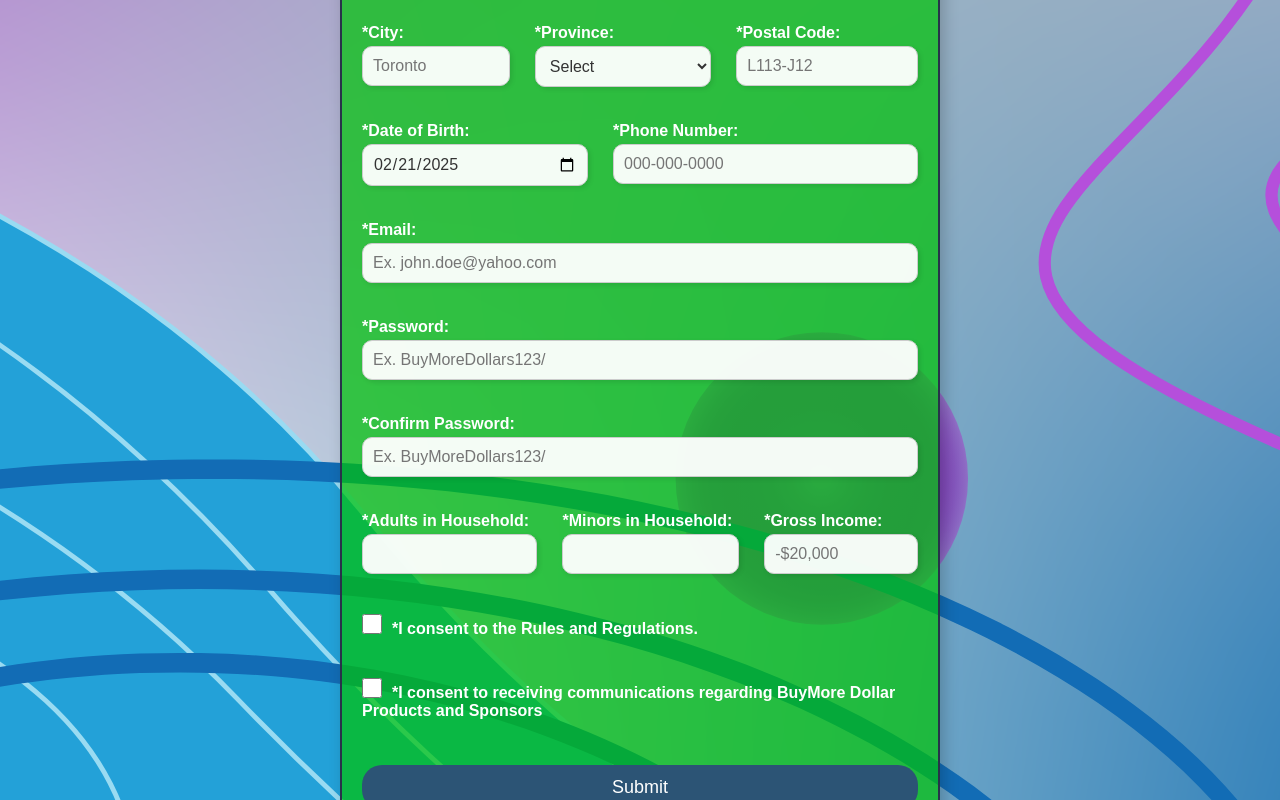
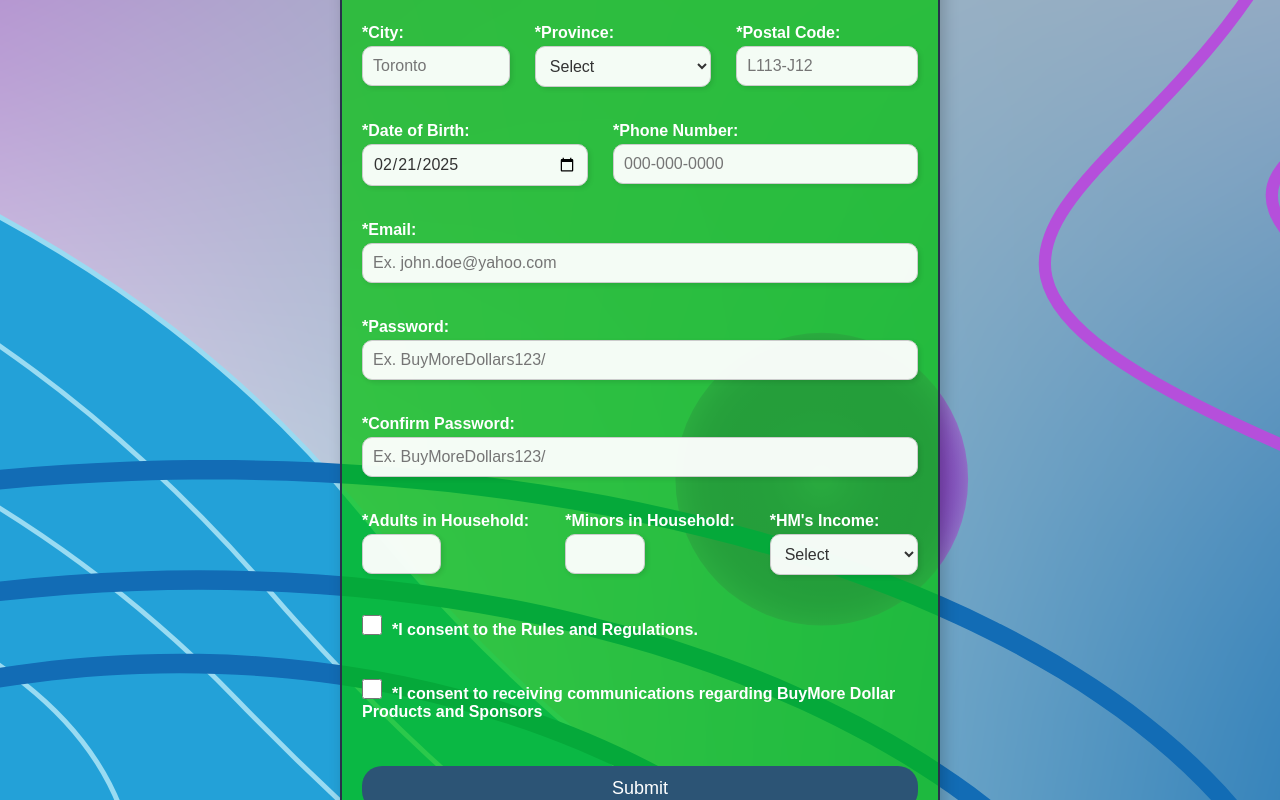
Before and after one commit to Raman9357/match-game, a React (Create React App) app: page /signup in a window 1280 px wide. Shown: the part 393-1193 px from the top of the page. Built offline with nearby package versions, Linux system fonts and the light colour scheme; a web font is replaced by a local one.

Commit message:
Fixed LogIn.jsx screen height in form.css plus some changes to SignUp.jsx

```diff
--- a/src/pages/SignUp.jsx
+++ b/src/pages/SignUp.jsx
@@ -321,17 +321,19 @@ function SignUp() {
                         </div>
 
                         <div className="income-container">
-                            <label className="income-label">*Gross Income:
-                                <input
-                                    type="number"
+                            <label>*HM's Income:
+                            <select
                                     name="income"
                                     value={formData.income}
                                     onChange={handleChange}
-                                    className={`income-input ${formErrors.income ? "error" : ""}`}
-                                    min="0"
-                                    step="1000"
-                                    placeholder="-$20,000"
-                                />
+                                    className={formErrors.income ? "error" : ""}
+                                >
+                                    <option value="">Select</option>
+                                    {["Below $20,000","$20,000-$39,999", "$40,000-$59,999", "$60,000-$79,999", "$80,000-$99,999", "$100,000-$149,999", "$150,000-$199,999", "Above $200,000"]
+                                        .map((income) => (
+                                            <option key={income} value={income}>{income}</option>
+                                        ))}
+                                </select>
                                 {formErrors.income && <span className="error-message">{formErrors.income}</span>}
                             </label>
                         </div>
--- a/src/pages/css/form.css
+++ b/src/pages/css/form.css
@@ -61,9 +61,22 @@
 .form-container input[type='tel'],
 .form-container input[type='password'],
 .form-container input[type='date'],
-.form-container input[type='number'],
 .form-container select {
 	width: 100%;
+	padding: 10px;
+	margin-top: 4px;
+	border: 1px solid #ccc;
+	border-radius: 10px;
+	font-size: 16px;
+	font-family: Arial, sans-serif;
+	background-color: rgba(255, 255, 255, 0.95);
+	color: #333;
+	box-shadow: 2px 2px 5px rgba(0, 0, 0, 0.1);
+	transition: all 0.3s ease;
+}
+
+.form-container input[type='number'] {
+	width: 39%;
 	padding: 10px;
 	margin-top: 4px;
 	border: 1px solid #ccc;
@@ -123,8 +136,7 @@
 .first-last-name,
 .city-province-postal,
 .street-unit,
-.dob-phone,
-.house-member {
+.dob-phone {
 	display: flex;
 	gap: 25px;
 }
@@ -133,6 +145,15 @@
 .city-province-postal input,
 .street-unit input,
 .dob-phone input,
+.house-member input {
+	width: 100%;
+}
+
+.house-member {
+	display: flex;
+	gap: 1px;
+}
+
 .house-member input {
 	width: 100%;
 }
@@ -149,7 +170,7 @@ input[type="date"]::-webkit-calendar-picker-indicator {
   }
 
   .login-container {
-	margin-top: 15rem;
+	margin-top: 4rem;
 	margin-bottom: 14rem;
 	display: flex;
 	width: 60%;
```
